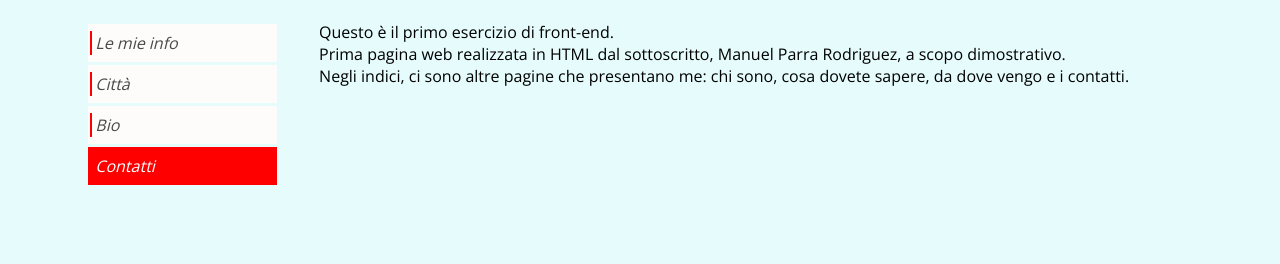
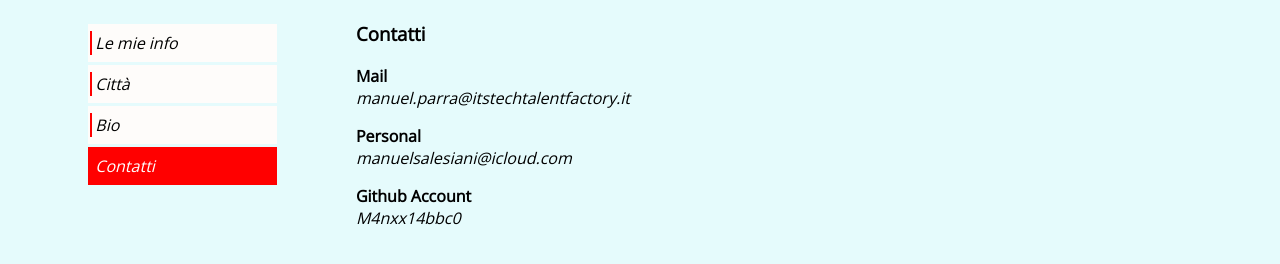
Before and after one commit to M4nxx14bbc0/Es1-TTF, a plain HTML site: page contacts.html in a window 1280 px wide. Shown: the part 84-348 px from the top of the page. Drawn offline with nearby package versions, Linux system fonts and the light colour scheme.

Commit message:
add contacts

```diff
--- a/contacts.html
+++ b/contacts.html
@@ -59,6 +59,11 @@
                 padding: 0px 10px 0px 1cm;
                 text-align: start right;
             }
+            td.pos a{
+                text-decoration: none;
+                font-style: italic;
+                color: black;
+            }
         </style>
     </head>
     <body>
@@ -73,12 +78,20 @@
                         <li class="selectedlist"><table class="elements"><tr class="list"><td class="selected"></td><td><div class="sel">Contatti</div></td></tr></table></li>
                     </ul>
                 </td>
-                <td class="pos">
-                    <div class="presentazione">
-                    Questo &egrave; il primo esercizio di front-end.<br>
-                    Prima pagina web realizzata in HTML dal sottoscritto, Manuel Parra Rodriguez, a scopo dimostrativo.<br>
-                    Negli indici, ci sono altre pagine che presentano me: chi sono, cosa dovete sapere, da dove vengo e i contatti.
-                    </div>
+                <td class="pos" style="padding-left: 2cm;">
+                    <h3>Contatti</h3>
+                    <p>
+                        <b>Mail</b><br>
+                        <a href="mailto:manuel.parra@itstechtalentfactory.it">manuel.parra@itstechtalentfactory.it</a>
+                    </p>
+                    <p>
+                        <b>Personal</b><br>
+                        <a href="mailto:manuelsalesiani@icloud.com">manuelsalesiani@icloud.com</a>
+                    </p>
+                    <p>
+                        <b>Github Account</b><br>
+                        <a href="https://github.com/M4nxx14bbc0">M4nxx14bbc0</a>
+                    </p>
                 </td>
             </tr>
         </table>
```
